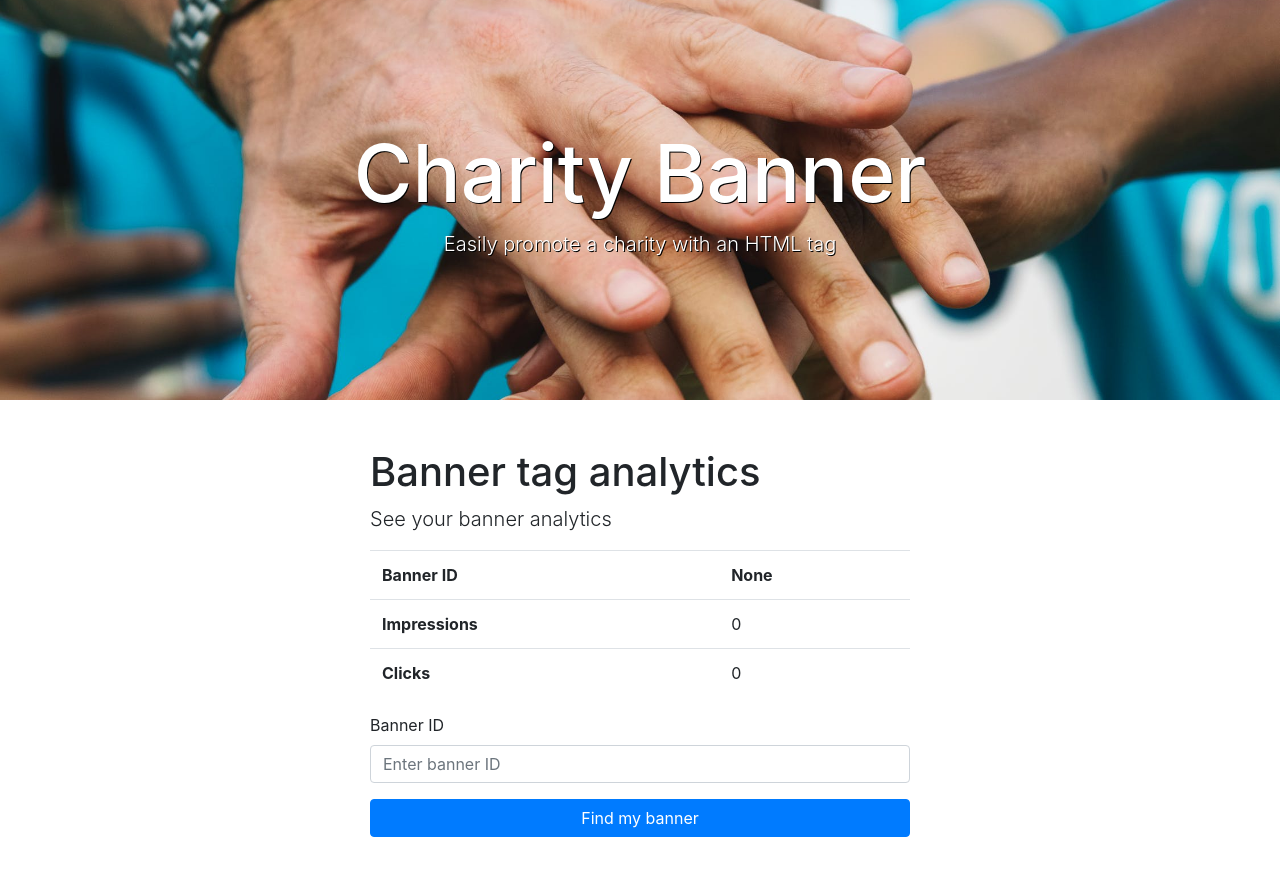
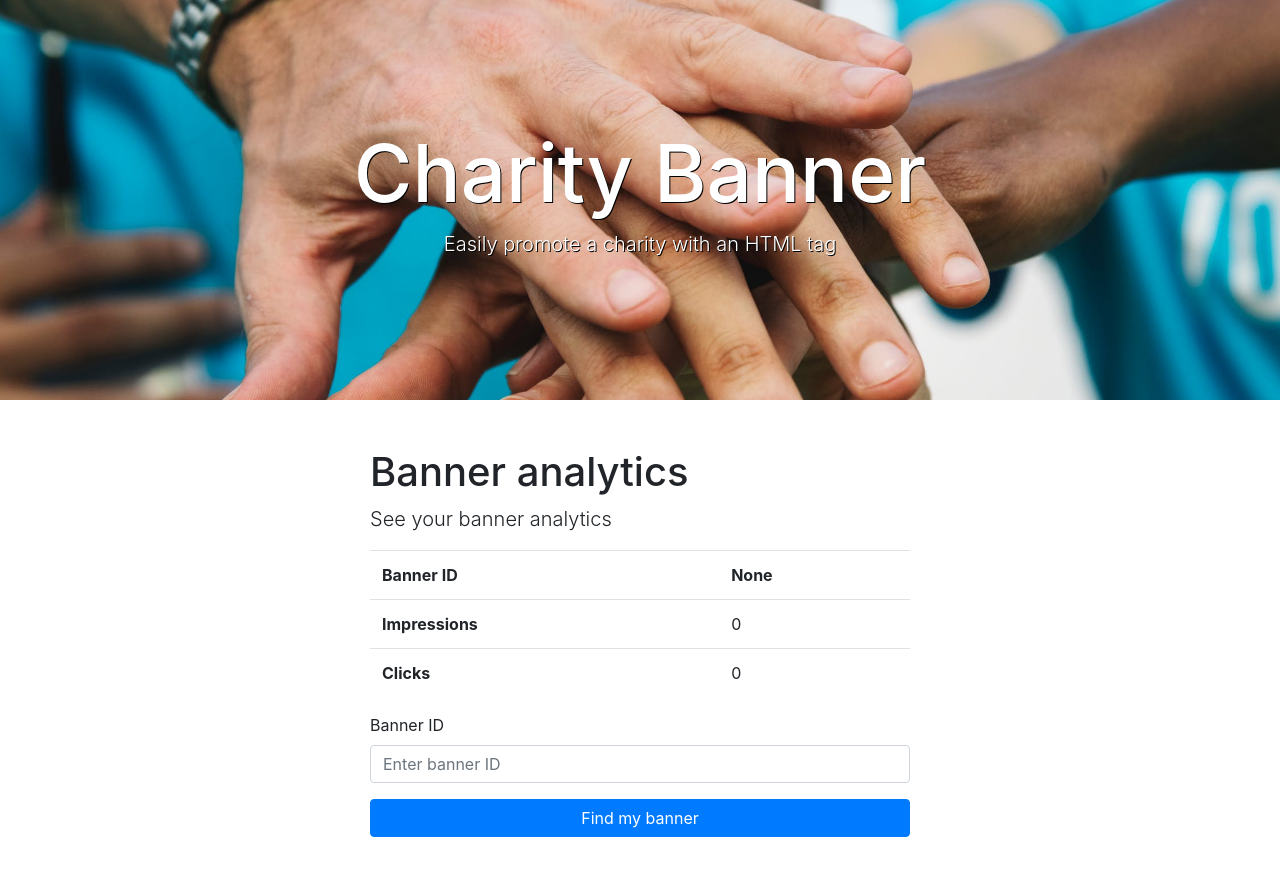
Before and after one commit to botv/charitybanner.org, a website built with webpack: page docs/analytics.html in a window 1280 px wide. Built offline with nearby package versions, Linux system fonts and the light colour scheme.

Commit message:
ui updates

```diff
--- a/docs/analytics.html
+++ b/docs/analytics.html
@@ -38,7 +38,7 @@
 			<div class="row">
 				<div class="col-3"></div>
 				<div class="col-6">
-					<h1 class="mt-5">Banner tag analytics</h1>
+					<h1 class="mt-5">Banner analytics</h1>
 					<p class="lead">See your banner analytics</p>
 				</div>
 				<div class="col-3"></div>
```
